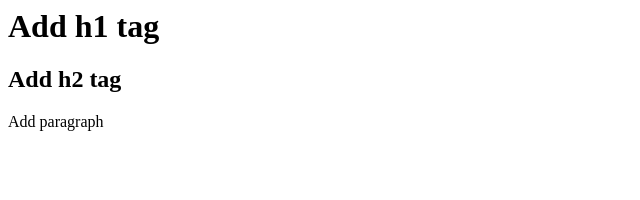
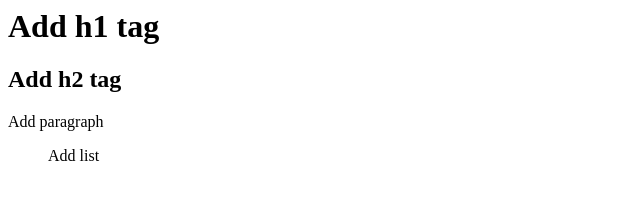
Before and after one commit to przemek-pajka/Test-git, a plain HTML site: page index.html in a window 1280 px wide. Shown: the full height of the page, 0-640 px from the left. Drawn offline with Linux system fonts and the light colour scheme.

Commit message:
Add list

```diff
--- a/index.html
+++ b/index.html
@@ -2,3 +2,6 @@
 <h2>Add h2 tag</h2>
 
 <p>Add paragraph</p>
+<ul>
+  Add list
+</ul>
```
